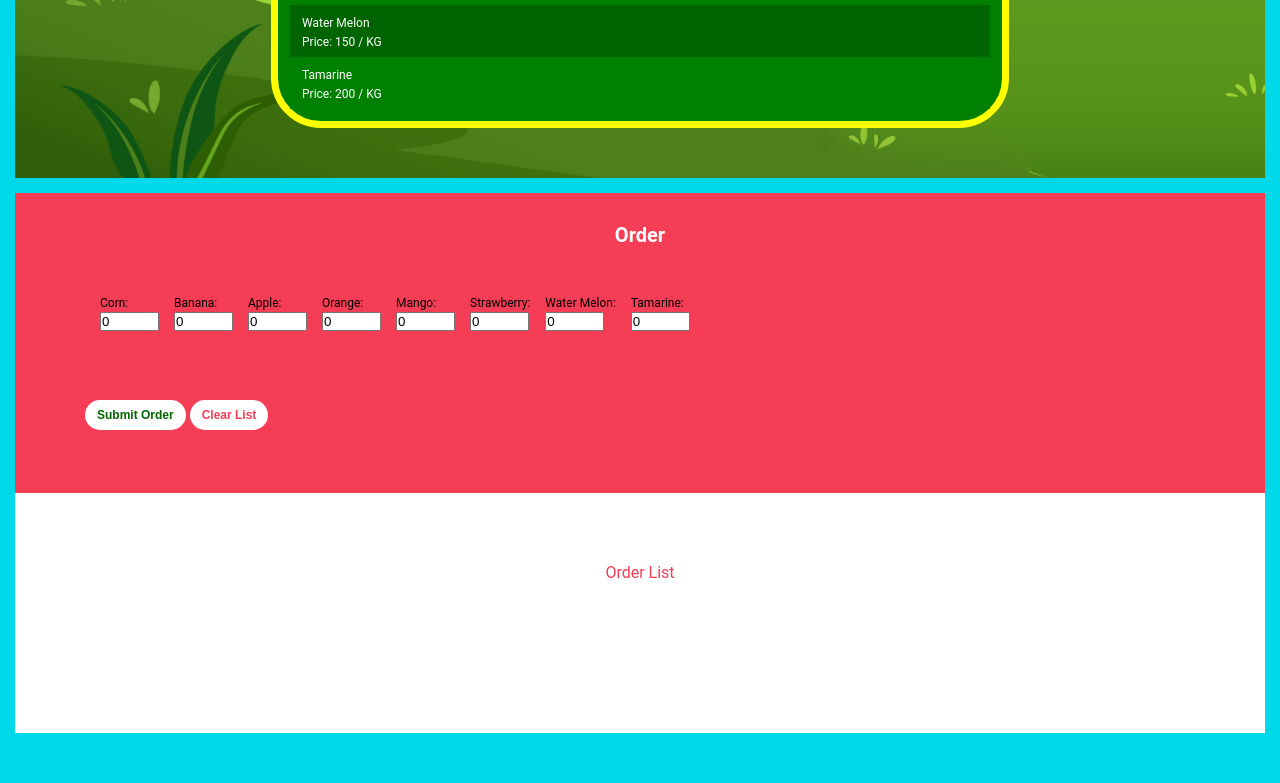
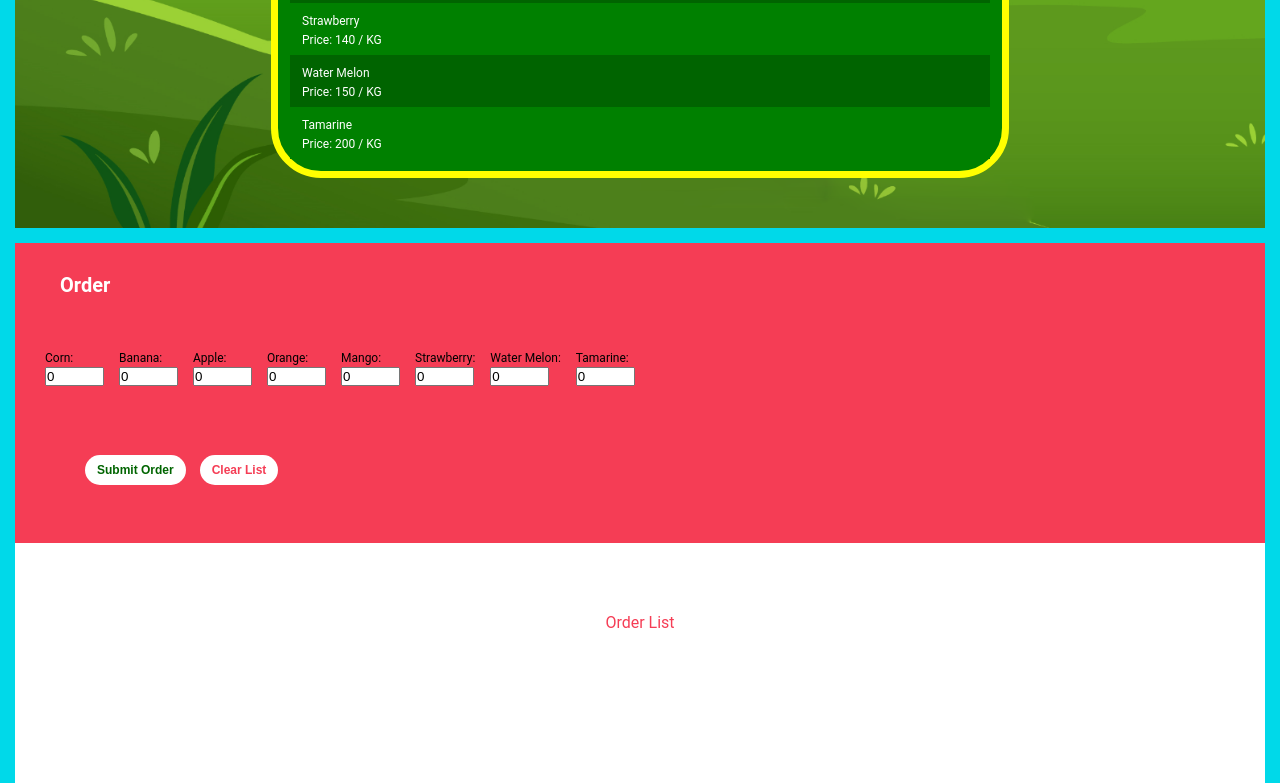
Before and after one commit to jingMV/farm-, a plain HTML site: page index.html in a window 1280 px wide. Shown: the part 956-1739 px from the top of the page. Before the commit the page ends 1689 px from the top, so only its background shows below. Drawn offline with Linux system fonts and the light colour scheme.

Commit message:
adding style

```diff
--- a/style.css
+++ b/style.css
@@ -59,9 +59,9 @@ section .product-section li:nth-child(even) {
     background: #008000
 }
 article .order-now h2 {
-    font-size: 15px;
+    font-size: 20px;
     margin: 15px;
-    text-align: center;
+    color: #006400;
 }
 form label {
     font-size: 12px;
@@ -77,9 +77,6 @@ input::-webkit-inner-spin-button {
 }
 input[type=number] {
     width: 55px;
-}
-form {
-    padding-left: 70px;
 }
 #submitOrder {
     color: #006400;
@@ -122,16 +119,16 @@ form {
         border-radius: 30px;
         cursor: pointer;
         margin: 0;
+        margin-left: 10px;
 }
 .btn {
     display: flex;
-    margin: 10px;
-    justify-content: space-between;
-    padding: 50px;
+    margin: 15px;
 }
 form {
     display: grid;
-    grid-template-columns: 50% 50%
+    grid-template-columns: 40% 40%;
+    margin: 20px 0px 0px 15px;
 }
 @media only screen and (min-width: 700px) {
     form {
@@ -150,6 +147,9 @@ form {
         max-width: 1250px;
         width: 98%;
         margin: 0 auto;
+    }
+    header img {
+        width: 120px;
     }
     article {
         min-height: 300px;
```
